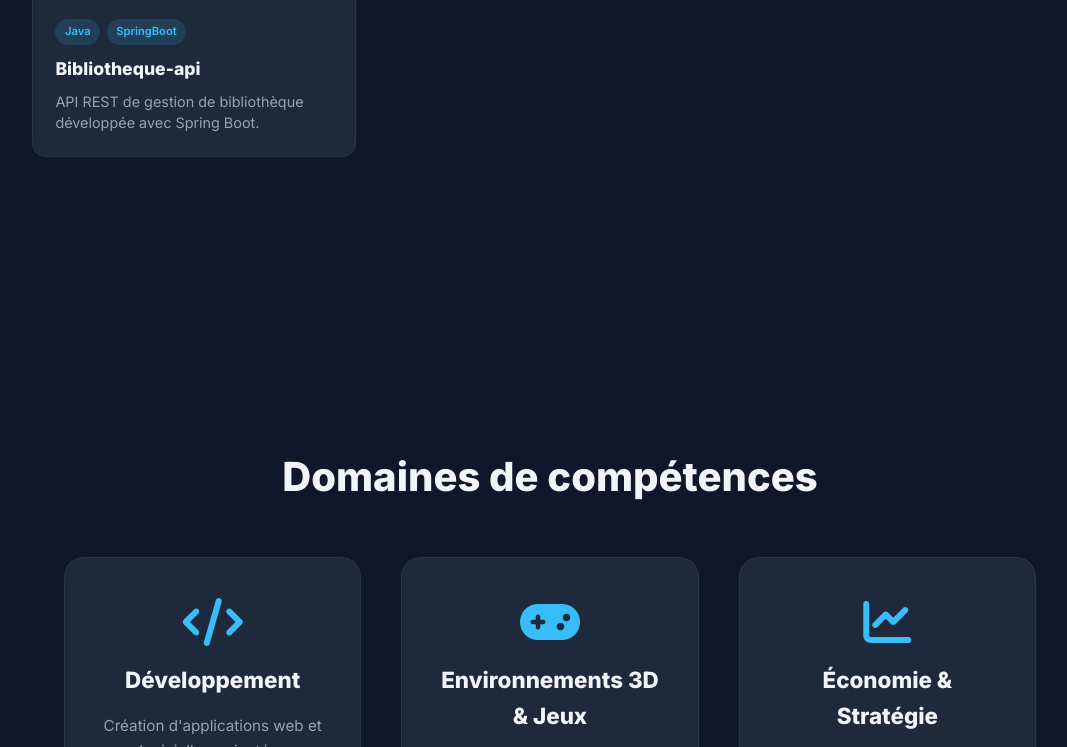
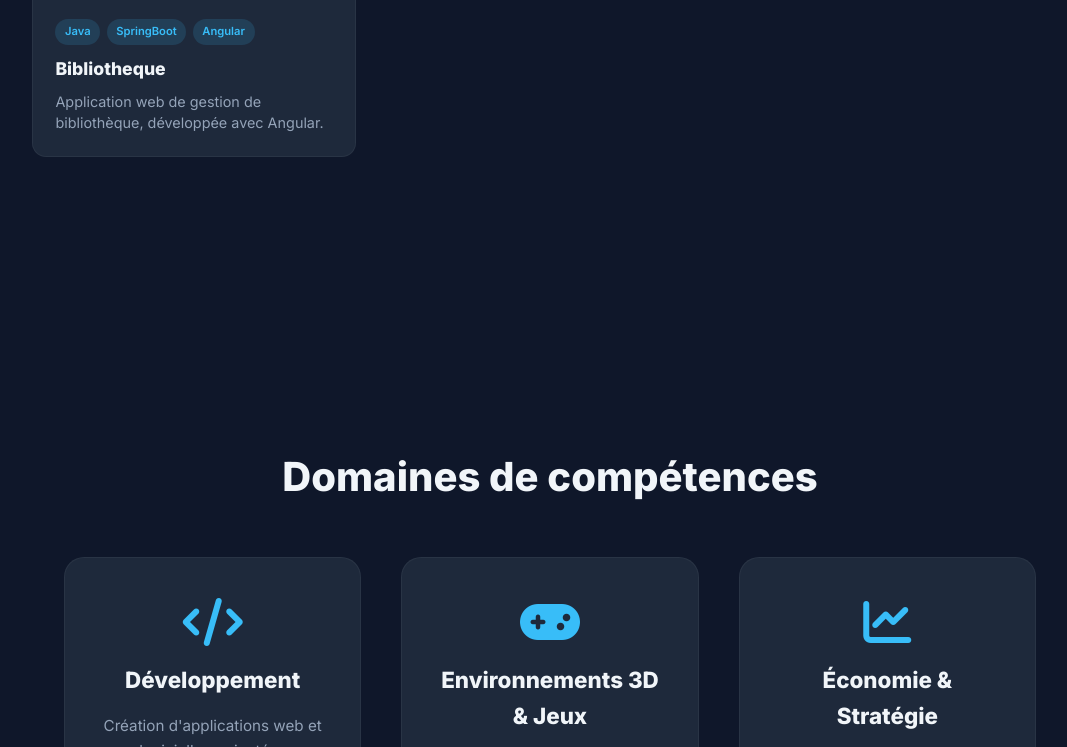
Before and after one commit to nolanjean/portfolio, a plain HTML site: page index.html in a window 1280 px wide. Shown: the part 6805-7552 px from the top of the page, without its empty margins (90-1157 px from the left). Drawn offline with Linux system fonts and the light colour scheme.

Commit message:
ajout projet web bibliotheque

```diff
--- a/index.html
+++ b/index.html
@@ -490,7 +490,10 @@
 
                         <div class="project-overlay">
                             <a href="https://github.com/nolanjean/bibliotheque-api" target="_blank" class="project-btn">
-                                <i class="fab fa-github"></i> GitHub
+                                <i class="fab fa-github"></i> API
+                            </a>
+                            <a href="https://github.com/nolanjean/bibliotheque-front" target="_blank" class="project-btn">
+                                <i class="fab fa-github"></i> Front
                             </a>
                         </div>
                     </div>
@@ -499,9 +502,10 @@
                         <div class="project-tags">
                             <span>Java</span>
                             <span>SpringBoot</span>
+                            <span>Angular</span>
                         </div>
-                        <h3>Bibliotheque-api</h3>
-                        <p>API REST de gestion de bibliothèque développée avec Spring Boot.</p>
+                        <h3>Bibliotheque</h3>
+                        <p>Application web de gestion de bibliothèque, développée avec Angular.</p>
                     </div>
                 </div>
 
```
